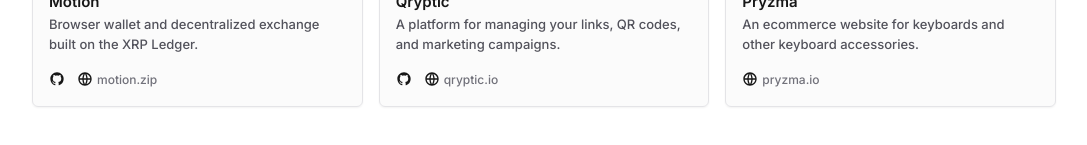
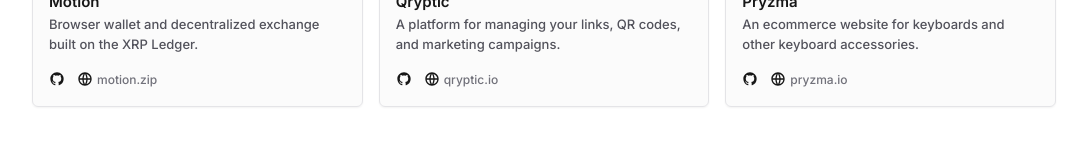
Before and after one commit to codethevoid/portfolio, a Next.js app: page / in a window 1280 px wide. Shown: the part 721-866 px from the top of the page, without its empty margins (96-1183 px from the left). Built offline with nearby package versions, Linux system fonts and the light colour scheme.

Commit message:
add pryzma github link

```diff
--- a/app/projects.tsx
+++ b/app/projects.tsx
@@ -23,6 +23,7 @@ const data = [
     description:
       "An ecommerce website for keyboards and other keyboard accessories.",
     website: "https://pryzma.io",
+    github: "https://github.com/codethevoid/pryzma-storefront",
   },
 ];
 
```
